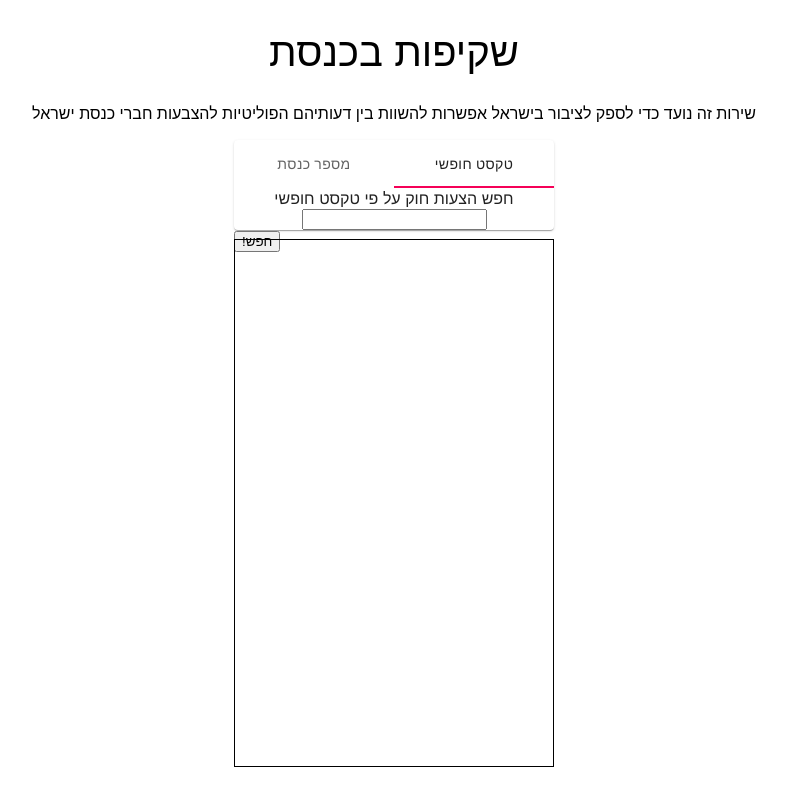
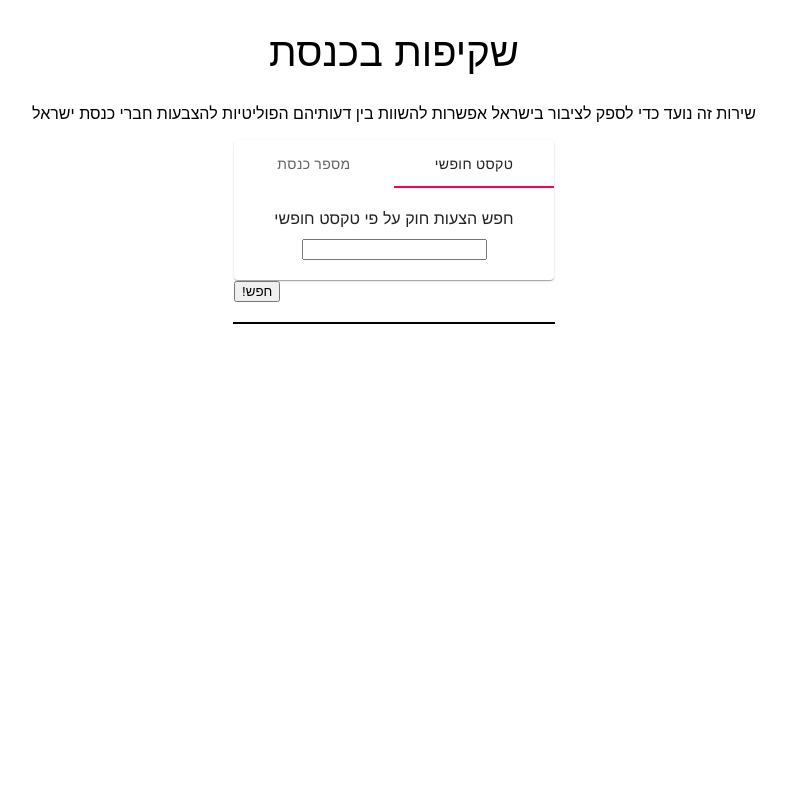
Before and after one commit to Political-Transparency/political-transparency, a React (Create React App) app in the folder client/: page / in a window 1280 px wide. Shown: the whole page, without its empty margins (246-1032 px from the left). Built offline with nearby package versions, Linux system fonts and the light colour scheme.

Commit message:
💄general UI improvement

```diff
--- /dev/null
+++ b/client/src/common/BillCard.jsx
@@ -0,0 +1,34 @@
+import styled from "styled-components";
+
+const BillCard = (props) => {
+    const {data, removeCard} = props;
+
+  return (
+    <BillContainer>
+      <BillContent>{data}</BillContent>
+      <button onClick={removeCard}>{"הסר"}</button>
+    </BillContainer>
+  );
+};
+
+const BillContainer = styled.div`
+  display: flex;
+  flex-direction: row-reverse;
+  gap: 10px;
+  border-radius: 5px;
+  padding: 0.25rem;
+  background-color: unset;
+  margin: 1px 8px;
+  border-radius: 4px;
+  transition: background-color 0.3s ease-in-out 0s;
+`;
+
+const BillContent = styled.div`
+text-align: end;
+white-space: nowrap;
+overflow: auto;
+width: 200px;
+flex: auto;
+`;
+
+export default BillCard;
--- /dev/null
+++ b/client/src/common/BillsList.jsx
@@ -0,0 +1,26 @@
+import styled from "styled-components";
+import BillCard from "./BillCard";
+
+const BillsList = (props) => {
+  const { data } = props;
+
+  const removeBillHandler = () => {
+
+  }
+
+  return (
+    <BillsListContainer>
+        {data.map((val, index) => (
+          <BillCard key={index} data={val} removeCard={removeBillHandler} />
+        ))}
+    </BillsListContainer>
+  );
+};
+
+
+
+const BillsListContainer = styled.div`
+  width: 100%;
+`;
+
+export default BillsList;
--- a/client/src/common/BillsTable.jsx
+++ /dev/null
@@ -1,40 +0,0 @@
-import styled from "styled-components";
-
-const BillsTable = (props) => {
-  const { headers, data } = props;
-  return (
-    <TableContainer>
-      <tbody>
-        {data.map((val, index) => (
-          <TableRow key={index}>
-            <BillContent>{val}</BillContent>
-
-            <button>{"delete"}</button>
-          </TableRow>
-        ))}
-      </tbody>
-    </TableContainer>
-  );
-};
-
-const TableContainer = styled.table`
-  border: 1px solid black;
-  width: 100%;
-`;
-
-const TableRow = styled.tr`
-  display: flex;
-  flex-direction: row-reverse;
-  gap: 10px;
-`;
-
-const BillContent = styled.td`
-  text-align: end;
-  border-bottom: 1px solid black;
-  white-space: nowrap;
-  overflow: hidden;
-  text-overflow: ellipsis;
-  width: 400px; /* adjust as needed */
-`;
-
-export default BillsTable;
--- a/client/src/pages/BillsSelection.jsx
+++ b/client/src/pages/BillsSelection.jsx
@@ -1,7 +1,7 @@
-import styled from "styled-components";
 import MyTabs from "./TabsCard";
 import { useState } from "react";
-import BillsTable from "../common/BillsTable";
+import BillsList from "../common/BillsList";
+import { BillsSelectionContainer, BillsSelectionWrapper, BillsTableContainer, FormContainer, Header, HeadersWrapper, Hint } from "./BillsSelection.styled";
 
 const BillsSelection = () => {
   const [currentChosenBill, setCurrentChosenBill] = useState("");
@@ -31,9 +31,12 @@ const BillsSelection = () => {
     "שירות זה נועד כדי לספק לציבור בישראל אפשרות להשוות בין דעותיהם הפוליטיות להצבעות חברי כנסת ישראל";
 
   const searchBillHandler = () => {
-    console.log(currentChosenBill);
     setTableData((prevData) => [...prevData, currentChosenBill]);
   };
+
+  const removeBillHandler = () => {
+
+  }
 
   return (
     <BillsSelectionWrapper>
@@ -42,13 +45,14 @@ const BillsSelection = () => {
         <Hint>{hint}</Hint>
       </HeadersWrapper>
       <FormContainer>
+
         <BillsSelectionContainer>
           <MyTabs tabsHeaders={tabsHeaders} />
           <button onClick={searchBillHandler}>!חפש</button>
         </BillsSelectionContainer>
 
         <BillsTableContainer>
-          <BillsTable headers={tableHeaders} data={tableData} />
+          <BillsList headers={tableHeaders} data={tableData} />
         </BillsTableContainer>
       </FormContainer>
     </BillsSelectionWrapper>
@@ -56,53 +60,3 @@ const BillsSelection = () => {
 };
 
 export default BillsSelection;
-
-const BillsSelectionWrapper = styled.div`
-  display: flex;
-  flex-direction: column;
-  height: 100%;
-  gap: 30px;
-`;
-
-const HeadersWrapper = styled.div`
-  display: flex;
-  flex-direction: column;
-  align-items: center;
-  height: 10%;
-  width: 100%;
-  margin-top: 30px;
-  gap: 30px;
-`;
-
-const Header = styled.div`
-  font-family: Open Sans;
-  align-self: center;
-  font-weight: 400;
-  font-size: 40px;
-  font-family: Poppins, sans-serif;
-`;
-
-const Hint = styled.header`
-  font-size: 16px;
-  font-weight: 500;
-  font-family: Poppins, sans-serif;
-`;
-
-const FormContainer = styled.div`
-  display: flex;
-  flex-direction: column;
-  align-items: center;
-  width: 100%;
-  height: 90%;
-`;
-
-const BillsSelectionContainer = styled.div`
-  height: 15%;
-`;
-
-const BillsTableContainer = styled.div`
-  display: flex;
-  width: 25%;
-  height: 80%;
-  overflow: scroll;
-`;
--- /dev/null
+++ b/client/src/pages/BillsSelection.styled.jsx
@@ -0,0 +1,52 @@
+import styled from "styled-components";
+
+export const BillsSelectionWrapper = styled.div`
+  display: flex;
+  flex-direction: column;
+  height: 100%;
+  gap: 30px;
+`;
+
+export const HeadersWrapper = styled.div`
+  display: flex;
+  flex-direction: column;
+  align-items: center;
+  height: 10%;
+  width: 100%;
+  margin-top: 30px;
+  gap: 30px;
+`;
+
+export const Header = styled.div`
+  font-family: Open Sans;
+  align-self: center;
+  font-weight: 400;
+  font-size: 40px;
+  font-family: Poppins, sans-serif;
+`;
+
+export const Hint = styled.header`
+  font-size: 16px;
+  font-weight: 500;
+  font-family: Poppins, sans-serif;
+`;
+
+export const FormContainer = styled.div`
+  display: flex;
+  flex-direction: column;
+  align-items: center;
+  width: 100%;
+  gap: 20px;
+`;
+
+export const BillsSelectionContainer = styled.div`
+
+`;
+
+export const BillsTableContainer = styled.div`
+  display: flex;
+  border: 1px solid black;
+  width: 25%;
+  height: 50%;
+  overflow: auto;
+`;
--- a/client/src/pages/TabsCard.jsx
+++ b/client/src/pages/TabsCard.jsx
@@ -29,5 +29,7 @@ const TabContentWrapper = styled.div`
   display: flex;
   flex-direction: column;
   align-items: center;
+  gap: 10px;
+  padding: 20px;
 `;
 export default TabsCard;
```
